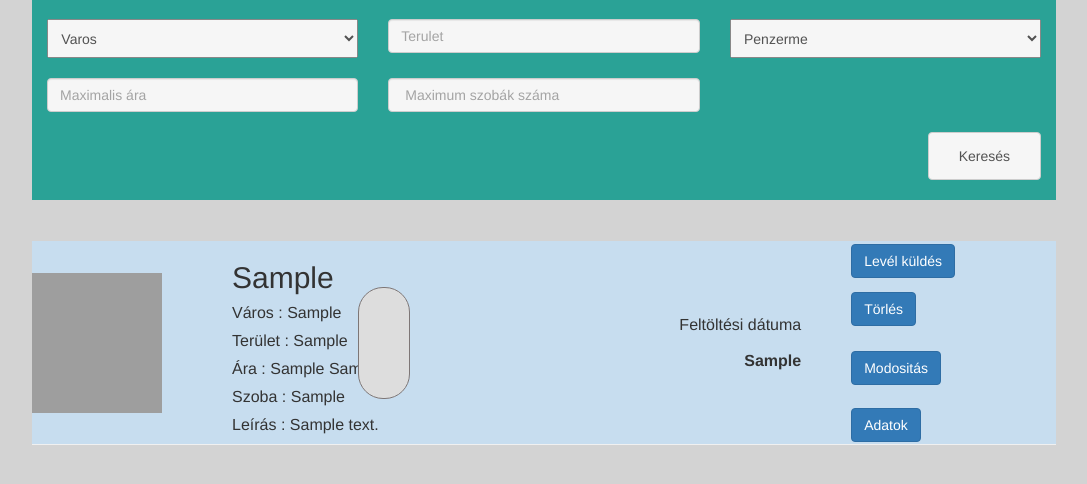
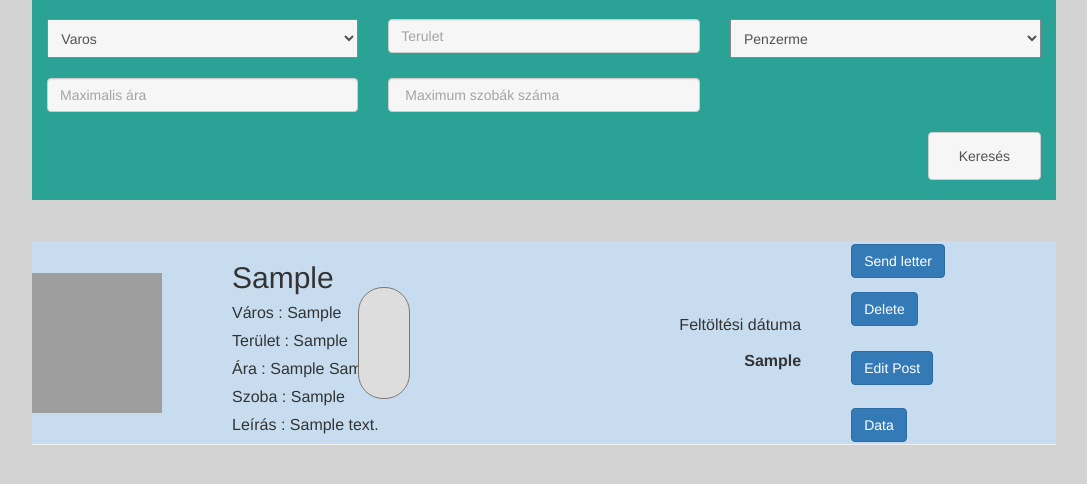
Before and after one commit to CHelga/webProject, a PHP site: page /admin_search in a window 1280 px wide. Shown: the part 14-498 px from the top of the page, without its empty margins (96-1183 px from the left). Run offline with PHP 8.4, Linux system fonts and the light colour scheme; the visitor is signed in with stand-in values (Sample User, id 1); tables that the repository leaves empty or names only in its code hold one stand-in row (values such as "Sample post"); grey boxes are pictures that could not be loaded.

Commit message:
Files renaming is finished.

```diff
--- a/adatok_ajax.php
+++ b/adatok_ajax.php
@@ -1,4 +1,4 @@
-<?php
+<!-- <?php
 require 'core.inc.php';
 require 'connection.php';
 
@@ -17,3 +17,4 @@ require 'connection.php';
 			echo $surname."|";
 		}
 ?>
+ -->
--- a/admin.php
+++ b/admin.php
@@ -36,8 +36,8 @@ if (loggedin()) {
                     <ul class="nav navbar-nav" id="nav">
                         <li><a href="insert_data">Insert New Post</a></li>
                         <li><a href="admin_search">Search</a></li>
-                        <li><a href="felhasznalo_adatai">My Posts</a></li>
-                        <li><a href="felhasznalok">Users</a></li>
+                        <li><a href="user_posts">My Posts</a></li>
+                        <li><a href="users">Users</a></li>
                         <li><a href="mails">Mail</a></li>
                         <li><a href="users_data">Settings</a></li>
                         <button type="submit" class="logout_button" onclick="location.href ='logout.php';">Log Out
--- a/adatok.php
+++ b/admin_all_posts.php
@@ -53,17 +53,17 @@
                 <td id="edit_buttons_space">
                     <form action="send_letter.php" enctype="multipart/form-data" method="POST" id="form_level">
                         <input type="hidden" value=" <?php echo $felh; ?>" id="felh" name="felh"/>
-                        <button type="submit" name="level"  id="level"  class="btn btn-primary btn-md">Levél küldés</button>
+                        <button type="submit" name="level"  id="level"  class="btn btn-primary btn-md">Send letter </button>
                     </form>
-                    <form action="torles_admin_connection.php" enctype="multipart/form-data" method="POST" id="adataim">
+                    <form action="admin_delete_post.php" enctype="multipart/form-data" method="POST" id="adataim">
                         <input type="hidden" value="<?php echo $hirdetesid; ?>" id="hirdetesid" name="hirdetesid"/>
-                        <button type="submit" name="delete"  id="delete"  class="btn btn-primary btn-md">Törlés</button>
+                        <button type="submit" name="delete"  id="delete"  class="btn btn-primary btn-md">Delete</button>
                     </form>
                     <form action="edit_post.php" enctype="multipart/form-data" method="POST" id="edit_adatok">
                         <input type="hidden" value="<?php echo $hirdetesid; ?>" id="felh" name="felh"/>
-                        <button type="submit" name="edit"  id="edit" class="btn btn-primary btn-md">Modositás</button>
+                        <button type="submit" name="edit"  id="edit" class="btn btn-primary btn-md">Edit Post</button>
                     </form>
-                    <button type="submit" id='edit' onclick="adatok(<?php echo $felh; ?>)"  class="btn btn-primary btn-md"> Adatok</button>
+                    <button type="submit" id='edit' onclick="adatok(<?php echo $felh; ?>)"  class="btn btn-primary btn-md"> Data</button>
                 </td>
             </tr>
             </tbody>
--- a/admin_search.php
+++ b/admin_search.php
@@ -15,7 +15,7 @@ if (loggedin()) {
     </head>
     <body id="main_page_margine">
     <div class="keres_form">
-        <form id="myForm" action="kereses.php" method="POST">
+        <form id="myForm" action="search_posts.php" method="POST">
             <div class="container-fluid full_search">
                 <div class="row top_row">
                     <div class="col-sm-4">
@@ -60,7 +60,8 @@ if (loggedin()) {
         </form>
     </div>
     <div>
-        <?php include 'adatok.php'; ?>
+
+        <?php include 'admin_all_posts.php'; ?>
     </div>
     <script src="bootstrap/js/jquery.min.js"></script>
     <script src="bootstrap/js/bootstrap.min.js"></script>
--- a/kereses.css
+++ b/kereses.css
@@ -296,7 +296,7 @@
     margin-top: 11px;
 }
 
-/***  kereses.php oldal */
+/***  search_posts.php oldal */
 
 #kereses_eredmenyek{
     margin-left: 10%;
--- a/offline.js
+++ b/offline.js
@@ -29,8 +29,8 @@ function getRequestObject() {
 
 function modositas_lementese() {
     if (navigator.onLine) {
-//        window.location="online_uzenet_kuldes.php";
-        id.open("POST", "online_uzenet_kuldes.php", true);
+//        window.location="send_letter.php";
+        id.open("POST", "send_letter.php", true);
         id.setRequestHeader("Content-Type", "application/x-www-form-urlencoded");
         var post = "id=" + sid + "&lsajat=" + ssajatid + "&luzenet=" + sluzenet;
         id.send(post);
@@ -55,7 +55,7 @@ function szinkronizalas() {
     var sluzenet = localStorage.getItem("luzenet");
 
     id = getRequestObject();
-    id.open("POST", "uzenetkuldes_connection_proba.php", true);
+    id.open("POST", "offline_send_letter.php", true);
     id.setRequestHeader("Content-Type", "application/x-www-form-urlencoded");
     var post = "id=" + sid + "&lsajat=" + ssajatid + "&luzenet=" + sluzenet;
     id.send(post);
--- a/send_letter.php
+++ b/send_letter.php
@@ -31,7 +31,7 @@ while ($record = mysqli_fetch_assoc($vizsgal)) {
     <link rel="stylesheet" type="text/css" href="stilus.css">
 </head>
 <body id="uzenet">
-<form id="myForm" enctype="multipart/form-data" action="online_uzenet_kuldes.php" method="POST">
+<form id="myForm" enctype="multipart/form-data" action="online_send_letter.php" method="POST">
     <h1>Kérem irja ide az üzenetet. </h1>
     <div id="uzenetkuldes">
         <input type="hidden" value=" <?php echo $felh; ?>" id="felh" name="felh">
--- a/startPage.php
+++ b/startPage.php
@@ -28,7 +28,7 @@ if (!loggedin()) { ?>
         </div>
     </div>
     <div class="keres_form">
-        <form id="myForm" action="kereses_notLogin.php" method="POST">
+        <form id="myForm" action="search_if_notLoggedIn.php" method="POST">
             <div class="container-fluid full_search">
                 <div class="row top_row">
                     <div class="col-sm-4">
@@ -73,7 +73,7 @@ if (!loggedin()) { ?>
         </form>
     </div>
     <div>
-        <?php include 'adatok_nembejelntezett.php'; ?>
+        <?php include 'posts.php'; ?>
     </div>
     <script src="bootstrap/js/jquery.min.js"></script>
     <script src="bootstrap/js/bootstrap.min.js"></script>
--- a/stilus.css
+++ b/stilus.css
@@ -159,14 +159,14 @@ border: 2px solid black;
 }
 /*vege*/
 
-/*kereses eredmenye (kereses_notLogin.php)*/
+/*kereses eredmenye (search_if_notLoggedIn.php)*/
 #keresesValasza{
 	background-image: url("h.jpg");
 	background-size: 1400px 750px;		/* háttérkép skálázása */
 	background-attachment: fixed;
 	text-align: center;
 }
-/*adatok keresese utan a Vissza gomb (kereses_notLogin.php) */
+/*adatok keresese utan a Vissza gomb (search_if_notLoggedIn.php) */
 #visszaGomb{
 	 background-color: #3D001F;
     -moz-border-radius: 5px;
--- a/felhasznalok.php
+++ b/users.php
@@ -30,7 +30,7 @@ $felh = $record['id'];
 
         </td>
         <td>
-            <form id="myForm" action="felhaszno_torles.php" method="POST">
+            <form id="myForm" action="user_delete.php" method="POST">
                 <input type="hidden" value=" <?php echo $felh; ?>" id="felh" name="felh"/>
                 <button type="submit" name="delete" class="btn btn-primary btn-md" id="felhasznalok_torles_gomb">
                     Törlés
--- a/users_search.php
+++ b/users_search.php
@@ -17,7 +17,7 @@ if (loggedin()) {
     </head>
     <body id="main_page_margine">
     <div class="keres_form">
-        <form id="myForm" action="kereses.php" method="POST">
+        <form id="myForm" action="search_posts.php" method="POST">
             <div class="container-fluid full_search">
                 <div class="row top_row">
                     <div class="col-sm-4">
@@ -62,7 +62,7 @@ if (loggedin()) {
         </form>
     </div>
     <div>
-        <?php include 'proba_adatok.php'; ?>
+        <?php include 'users_all_posts.php'; ?>
     </div>
     <script src="bootstrap/js/jquery.min.js"></script>
     <script src="bootstrap/js/bootstrap.min.js"></script>
```
Also changed, not shown: admin_delete_post.php (renamed from torles_admin_connection.php), online_send_letter.php (renamed from online_uzenet_kuldes.php), posts.php (renamed from adatok_nembejelntezett.php), search_if_notLoggedIn.php (renamed from kereses_notLogin.php), search_posts.php (renamed from kereses.php), user_delete.php (renamed from felhaszno_torles.php), users_all_posts.php (renamed from proba_adatok.php).
